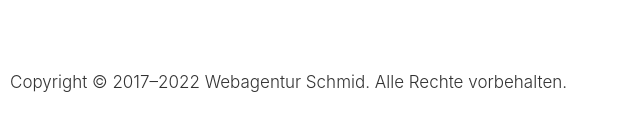
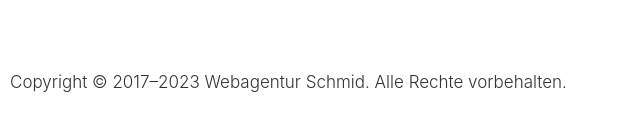
Before and after one commit to webagenturschmid/webagenturschmid.github.io, a plain HTML site: page index.html in a window 1280 px wide. Shown: the part 6812-6942 px from the top of the page, 330-970 px from the left. Drawn offline with Linux system fonts and the light colour scheme.

Commit message:
Update index.html

```diff
--- a/index.html
+++ b/index.html
@@ -159,7 +159,7 @@
         <p><strong>hike-and-bike</strong>: Open-Source-Projekt mit hochwertigen aktuellen <a href="https://hike-and-bike.ch" target="_blank" rel="noreferrer">Karten für Garmin Navigationsgeräte</a>.</p>
         <p><strong>Patrick Mayer</strong>: Ein sehr erfahrener <a href="https://meine-buchhaltung.ch/" target="_blank" rel="noreferrer">Buchhalter in Neuenhof</a>, der Sie rund um Buchführung umfassend unterstützen kann.</p>
         <p><strong>Robert Buff Consulting</strong>: Erstklassige <a href="https://www.stiftungsnetzwerk.ch/" target="_blank" rel="noreferrer">Beratung für Stiftungen und Vereine</a> von Dr. Robert W. Buff.</p>
-        <p>Copyright © 2017–2022 Webagentur Schmid. Alle Rechte vorbehalten.</p>
+        <p>Copyright © 2017–2023 Webagentur Schmid. Alle Rechte vorbehalten.</p>
       </div>
     </main>
   </body>
```
